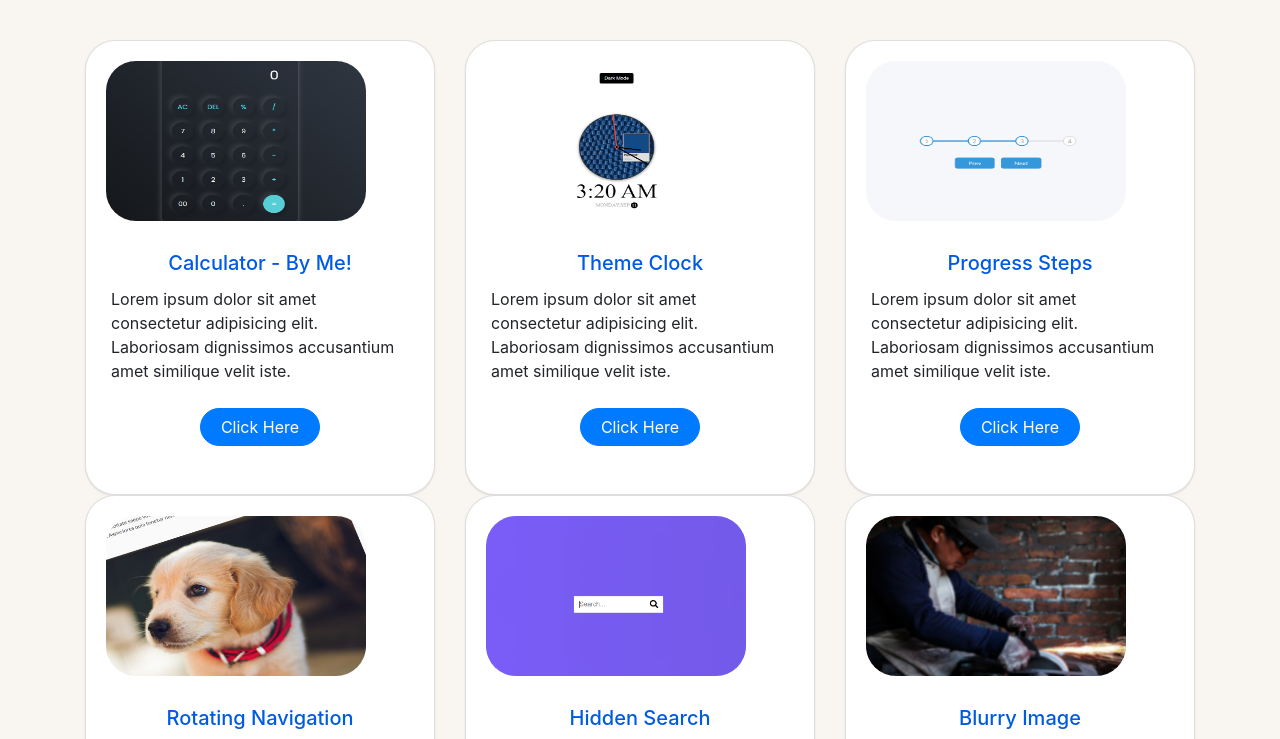
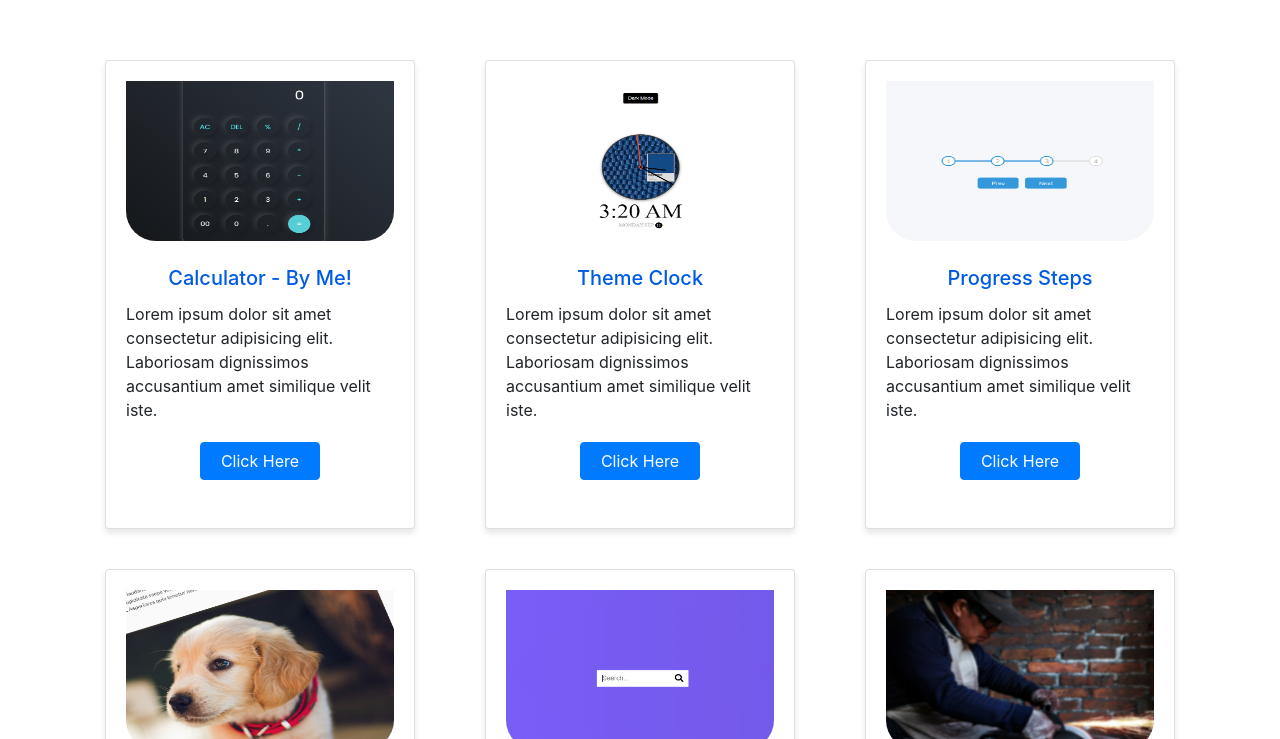
Before and after one commit to MalingaMp/all-projects, a plain HTML site: page index.html in a window 1280 px wide. Shown: the part 112-851 px from the top of the page. Drawn offline with nearby package versions, Linux system fonts and the light colour scheme; files that its build step writes are made by us from their sources.

Commit message:
final commit

```diff
--- a/index.html
+++ b/index.html
@@ -5,6 +5,7 @@
     <meta http-equiv="X-UA-Compatible" content="IE=edge" />
     <meta name="viewport" content="width=device-width, initial-scale=1.0" />
     <title>All JS Projects</title>
+    <link href="./css/style.css" rel="stylesheet" />
     <link rel="stylesheet" href="/css/bootstrap.css" />
     <link rel="preconnect" href="https://fonts.googleapis.com" />
     <link rel="preconnect" href="https://fonts.gstatic.com" crossorigin />
@@ -12,7 +13,6 @@
       href="https://fonts.googleapis.com/css2?family=Inter:wght@400;700&family=Poppins:wght@200;300;400&display=swap"
       rel="stylesheet"
     />
-    <link href="./css/style.css" rel="stylesheet" />
   </head>
 
   <body>
--- a/style.css
+++ b/style.css
@@ -1,38 +1,65 @@
+/* Reset default styles for all elements */
 * {
   padding: 0;
   margin: 0;
   box-sizing: border-box;
 }
+
 body {
   background-color: #f9f6f2;
 }
+
+/* Define styles for the card image */
 .card-img-top {
   width: 300px;
   height: 200px;
   border-radius: 50px;
   padding: 20px;
 }
+
+/* Define styles for the card */
 .card {
-  border-radius: 30px;
-  box-shadow: rgba(0, 0, 0, 0.1) 0px 1px 2px 0px;
+  background-color: #fff;
+  border-radius: 10px;
+  margin: 20px;
+  box-shadow: 0px 4px 6px rgba(0, 0, 0, 0.1);
+  overflow: hidden;
+  transition: transform 0.3s, box-shadow 0.3s;
 }
+.card:hover {
+  transform: translateY(-5px);
+  box-shadow: 0px 8px 12px rgba(0, 0, 0, 0.2);
+}
+
+/* Define styles for the card body */
 .card-body {
   padding: 25px;
   margin-top: -15px;
 }
+
+/* Define styles for the primary button */
 .btn-primary {
   border-radius: 50px;
   width: 120px;
+  transition: background-color 0.3s ease, border 0.3s ease; /* Add a smooth transition for background-color and border */
 }
+
+/* Define styles for the primary button on hover */
 .btn-primary:hover {
   background-color: black;
   border: none;
 }
+
+/* Define styles for headings */
 h3,
 h5 {
   color: rgb(0, 91, 228);
 }
+
+/* Define styles for links */
 a {
   color: #f9f6f2;
   text-decoration: none;
 }
+
+/* Add a scale-up effect on card hover */
```
